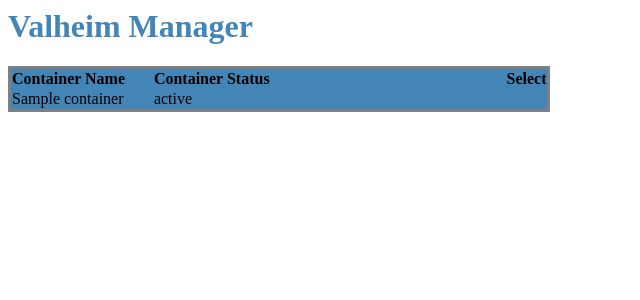
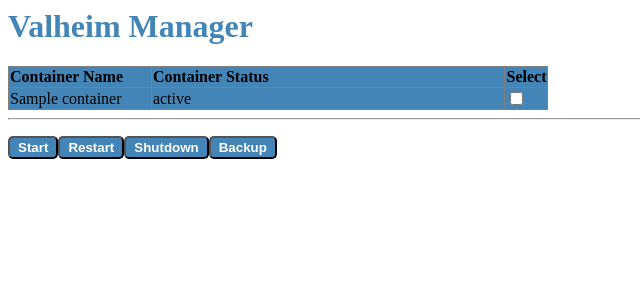
Before and after one commit to Noutlaw1/Valheim_Manager, a Python web app: template templates/index.html in a window 1280 px wide. Shown: the top 300 px of the page, without its empty margins (0-640 px from the left). Run offline with Jinja, Linux system fonts and the light colour scheme; the template is opened without the code that fills it: most values are stand-ins (such as "Sample title", 1, 10 or a date in 2020).

Commit message:
Update index.html

```diff
--- a/templates/index.html
+++ b/templates/index.html
@@ -1,6 +1,7 @@
 <h1 style="color: #4485b8;">Valheim Manager</h1>
 <h4></h4>
-<table style="vertical-align: top;  border-style: solid; background-color: #4485b8; border-collapse: collapse; table-la><thead>
+<table style="vertical-align: top;  border-style: solid; background-color: #4485b8; border-collapse: collapse; table-layout: auto;" border="1">
+<thead>
 <tr>
 <form method="post" action="manage">
 <td style="width: 139.9px;"><strong>Container Name</strong></td>
@@ -10,9 +11,10 @@
 </thead>
 {% for container in container_list %}
     <tr>
-       <td> {{ container.name }} </td><td> {{ container.status }} </td> <td><input type="checkbox" name="container_sele>
+       <td> {{ container.name }} </td><td> {{ container.status }} </td> <td><input type="checkbox" name="container_select" value=" {{ container.name }} ">
+
     </tr>
     {% endfor %}
 </table>
 <hr />
-<p><button type="submit" method="post" name=start style="background-color: #4485b8; color: #fff; display: inline-block;>
+<p><button type="submit" method="post" name=start style="background-color: #4485b8; color: #fff; display: inline-block; padding: 2px 8px; font-weight: bold; border-radius: 5px;">Start</button><button type="submit" method="post" name=restart style="background-color: #4485b8; color: #fff; display: inline-block; padding: 2px 8px; font-weight: bold; border-radius: 5px;">Restart</button><button type="submit" method="post" name=shutdown style="background-color: #4485b8; color: #fff; display: inline-block; padding: 2px 8px; font-weight: bold; border-radius: 5px;">Shutdown</button><button type="submit" method="post" name=backup style="background-color: #4485b8; color: #fff; display: inline-block; padding: 2px 8px; font-weight: bold; border-radius: 5px;">Backup</button></p></form>
```
